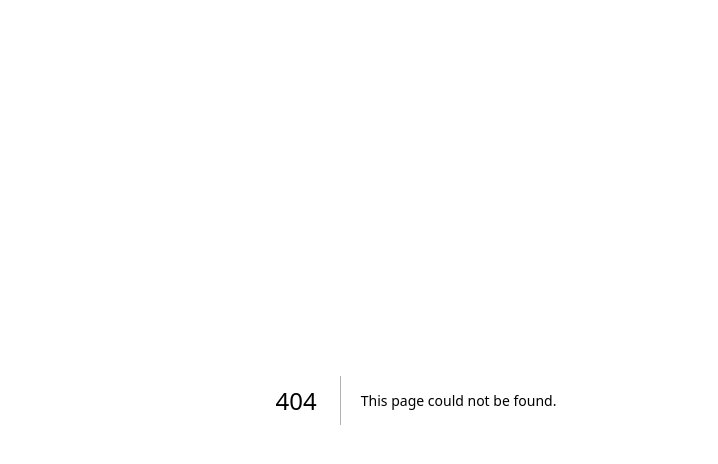
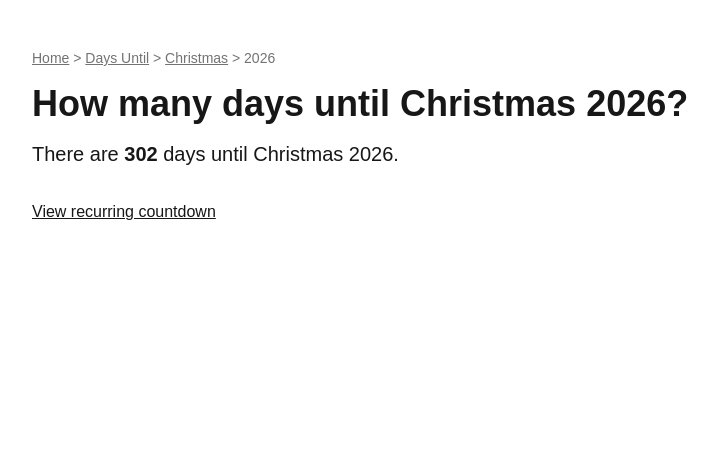
Before and after one commit to bosmeel/whatdayisit-now, a Next.js app: page /days-until/christmas/2026 in a window 1280 px wide. Before the commit this address had no page. Shown: the top 464 px of the page, without its empty margins (224-942 px from the left). Built offline with nearby package versions, Linux system fonts and the light colour scheme.

Commit message:
Add event year-specific pages

```diff
--- /dev/null
+++ b/app/days-until/[event]/[year]/page.tsx
@@ -0,0 +1,93 @@
+import Link from "next/link";
+import { EVENTS } from "@/lib/events";
+
+export const dynamic = "force-dynamic";
+
+export async function generateMetadata(
+  { params }: { params: Promise<{ event: string; year: string }> }
+) {
+  const { event, year } = await params;
+  const numericYear = Number(year);
+
+  const eventData = EVENTS[event];
+  if (!eventData) return {};
+
+  const title = `How many days until ${eventData.name} ${numericYear}?`;
+  const description = `Live countdown showing how many days are left until ${eventData.name} ${numericYear}.`;
+
+  return {
+    title,
+    description,
+    alternates: {
+      canonical: `/days-until/${event}/${numericYear}`,
+    },
+  };
+}
+
+function getDaysUntil(year: number, month: number, day: number) {
+  const now = new Date();
+  const target = new Date(year, month - 1, day);
+
+  const diff = target.getTime() - now.getTime();
+  return Math.ceil(diff / (1000 * 60 * 60 * 24));
+}
+
+export default async function DaysUntilYearPage(
+  { params }: { params: Promise<{ event: string; year: string }> }
+) {
+  const { event, year } = await params;
+
+  const numericYear = Number(year);
+  const eventData = EVENTS[event];
+
+  if (!eventData || Number.isNaN(numericYear)) {
+    return (
+      <main className="min-h-screen flex items-center justify-center">
+        <p>Invalid event or year.</p>
+      </main>
+    );
+  }
+
+  const daysLeft = getDaysUntil(
+    numericYear,
+    eventData.month,
+    eventData.day
+  );
+
+  return (
+    <main className="min-h-screen bg-white text-neutral-900 px-6 py-12">
+      <div className="max-w-3xl mx-auto">
+
+        <nav className="text-sm text-neutral-500 mb-4">
+          <Link href="/" className="underline">Home</Link>
+          {" > "}
+          <Link href="/days-until" className="underline">Days Until</Link>
+          {" > "}
+          <Link href={`/days-until/${event}`} className="underline">
+            {eventData.name}
+          </Link>
+          {" > "}
+          <span>{numericYear}</span>
+        </nav>
+
+        <h1 className="text-4xl font-semibold mb-4">
+          How many days until {eventData.name} {numericYear}?
+        </h1>
+
+        <p className="text-xl mb-6">
+          There are <strong>{daysLeft}</strong> days until {eventData.name} {numericYear}.
+        </p>
+
+        <div className="mt-8">
+          <Link
+            href={`/days-until/${event}`}
+            className="underline"
+          >
+            View recurring countdown
+          </Link>
+        </div>
+
+      </div>
+    </main>
+  );
+}
```
